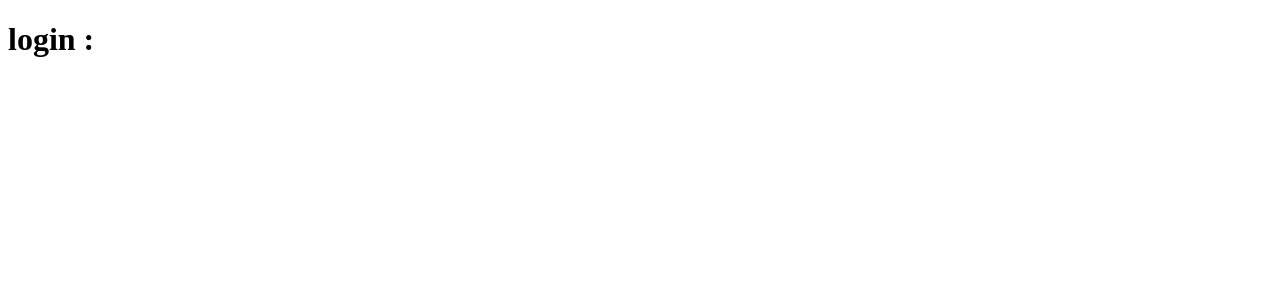
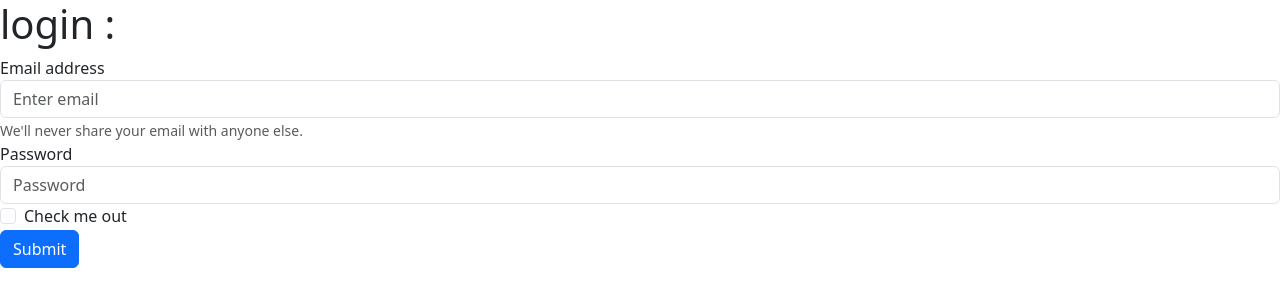
Before and after one commit to Dharanish-2006/e-comm, a Django app: page / in a window 1280 px wide. Before the commit the part shown is almost empty. Shown: the top 307 px of the page. Run offline with Django 4.2, Linux system fonts and the light colour scheme; parts of the project's set-up code (start-up, migrations or seed data) failed here and were passed over; some libraries are stand-ins or nearby versions.

Commit message:
creating login page

```diff
--- a/FrontEnd/templates/login.html
+++ b/FrontEnd/templates/login.html
@@ -6,6 +6,25 @@
     <title>login</title>
 </head>
 <body>
+    {% load bootstrap5 %}
+    {% bootstrap_css %}
+    {% bootstrap_javascript %}
     <h1>login : </h1>
+    <form>
+        <div class="form-group">
+          <label for="exampleInputEmail1">Email address</label>
+          <input type="email" class="form-control" id="exampleInputEmail1" aria-describedby="emailHelp" placeholder="Enter email">
+          <small id="emailHelp" class="form-text text-muted">We'll never share your email with anyone else.</small>
+        </div>
+        <div class="form-group">
+          <label for="exampleInputPassword1">Password</label>
+          <input type="password" class="form-control" id="exampleInputPassword1" placeholder="Password">
+        </div>
+        <div class="form-group form-check">
+          <input type="checkbox" class="form-check-input" id="exampleCheck1">
+          <label class="form-check-label" for="exampleCheck1">Check me out</label>
+        </div>
+        <button type="submit" class="btn btn-primary">Submit</button>
+      </form>
 </body>
 </html>
```
